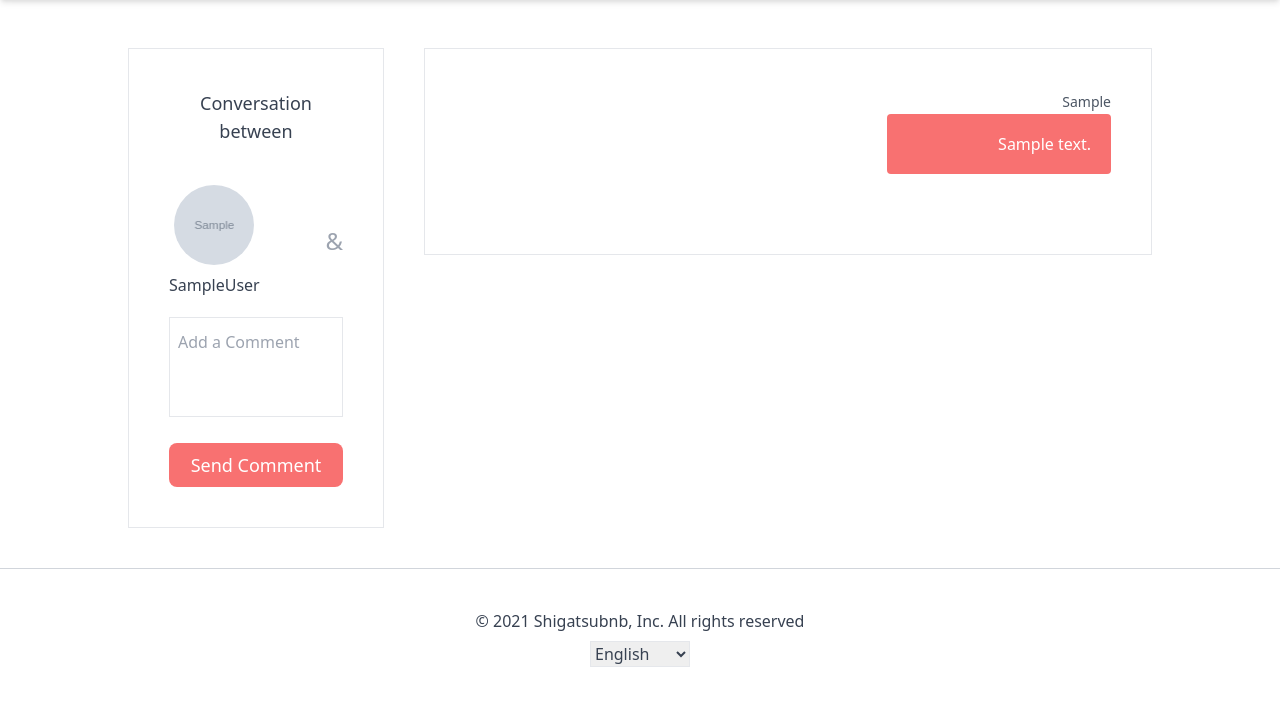
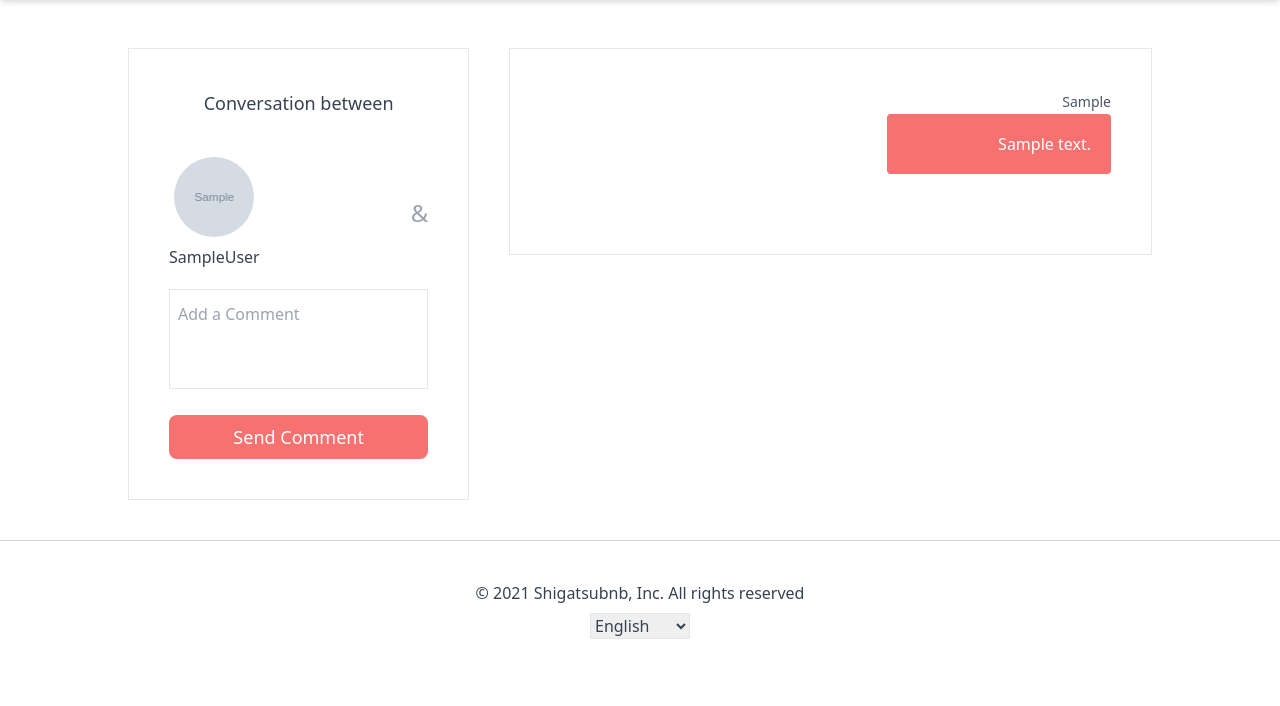
Before and after one commit to ShigatsuEl/shigatsubnb-clone, a Django app: page /conversations/1/ in a window 1280 px wide. Shown: the part 80-786 px from the top of the page. Run offline with Django 3.2, Linux system fonts and the light colour scheme; a user stored in the database is signed in; tables that the repository leaves empty hold one stand-in row (values such as "Sample post"); grey boxes marked "Sample" are stand-in pictures; style sheets or scripts are compiled from the project's sources; some libraries are stand-ins or nearby versions.

Commit message:
238.Fix CSS Property

```diff
--- a/templates/conversations/detail.html
+++ b/templates/conversations/detail.html
@@ -12,7 +12,7 @@
 
     <div class="flex flex-col mx-10 my-10 mt-32 xl:mx-auto xl:w-4/5 lg:flex-row">
 
-        <div class="flex self-center flex-col mb-10 border w-4/5 h-full p-10 xl:w-1/4 lg:w-1/3 lg:sticky lg:top-32 lg:mb-0 sm:w-2/5">
+        <div class="flex self-center flex-col mb-10 border w-4/5 h-full p-10 lg:w-1/3 lg:sticky lg:top-32 lg:mb-0 sm:w-1/2">
             <span class="w-full text-center text-lg font-medium">{% trans "Conversation between" %}</span>
             <div class="flex justify-between mt-10 mb-5 items-center">
                 {% for user in conversation.participants.all  %}
--- a/templates/rooms/room_detail.html
+++ b/templates/rooms/room_detail.html
@@ -25,7 +25,7 @@
                 </div>
                 <a class="flex flex-col items-center" href="{{room.host.get_absolute_url}}">
                     {% include "mixins/user_avatar.html" with user=room.host h_and_w='w-16 h-16' text='text-2xl' %}
-                    <span class="mt-1 text-sm font-light">{{room.host.first_name}}{{room.host_last_name}}</span>
+                    <span class="mt-1 text-sm font-light">{{room.host.first_name}}{{room.host.last_name}}</span>
                 </a>
             </div>
             {% on_favs room as on_favs_boolean %}
```
